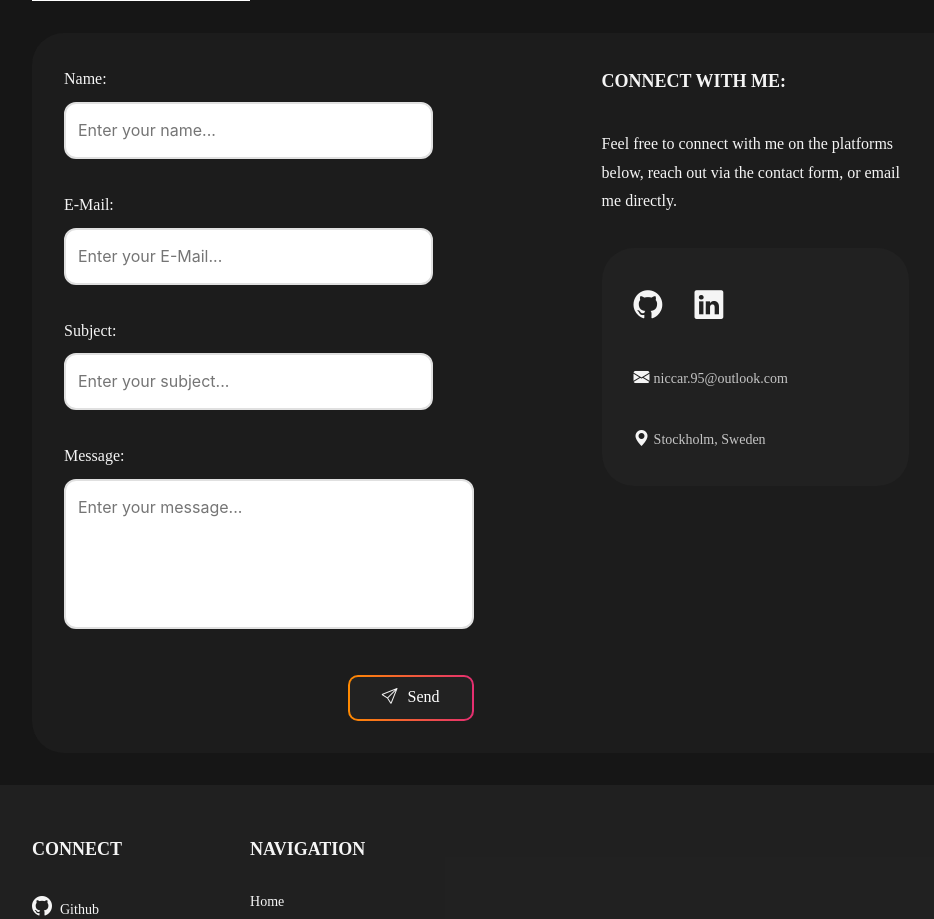
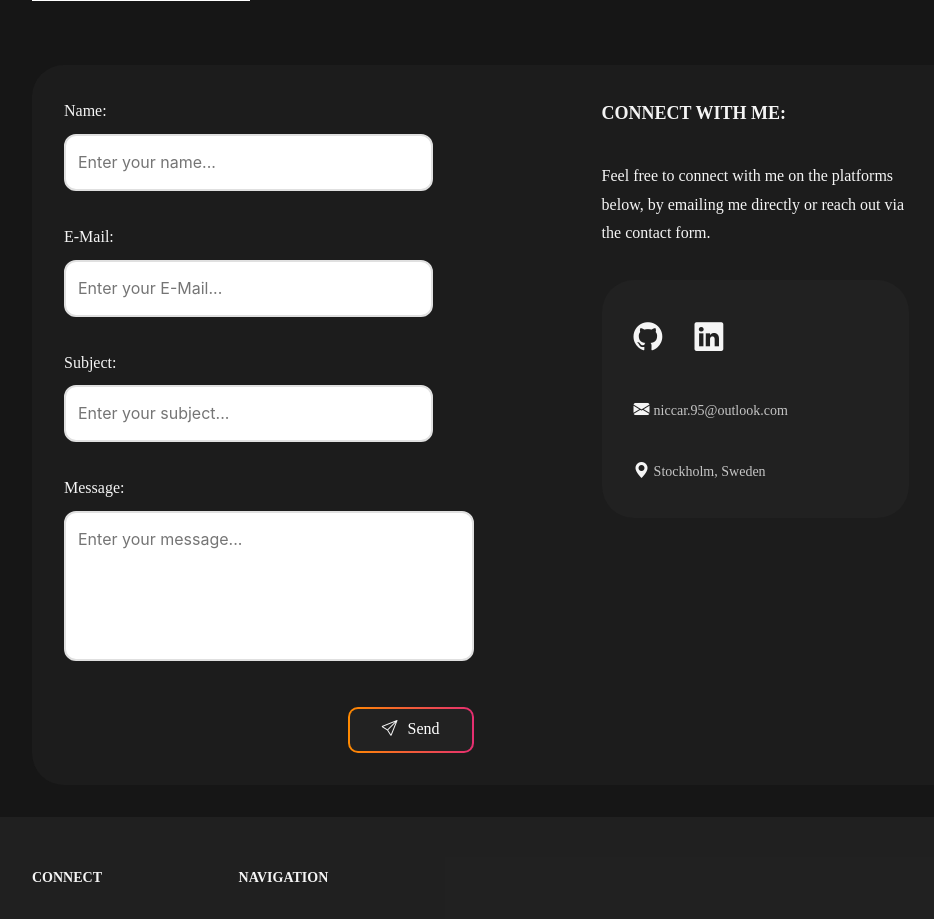
Before and after one commit to Niccar95/Portfolio-React, a React (Vite) app: page /contact in a window 1280 px wide. Shown: the part 160-1079 px from the top of the page, without its empty margins (64-998 px from the left). Built offline with nearby package versions, Linux system fonts and the light colour scheme; some icons are missing; a web font is replaced by a local one.

Commit message:
minor adjustments

```diff
--- a/src/locales/en.json
+++ b/src/locales/en.json
@@ -35,7 +35,7 @@
         "heading": "Contact",
         "social": {
           "title": "Connect with me:",
-          "description": "Feel free to connect with me on the platforms below, reach out via the contact form, or email me directly.",
+          "description": "Feel free to connect with me on the platforms below, by emailing me directly or reach out via the contact form.",
           "country": "Sweden"
         },
         "labels": {
--- a/src/locales/sv.json
+++ b/src/locales/sv.json
@@ -38,7 +38,7 @@
         "heading": "Kontakt",
         "social": {
           "title": "Ta kontakt med mig:",
-          "description": "Du är varmt välkommen att kontakta mig via plattformarna nedan, genom kontaktformuläret eller direkt via e-post.",
+          "description": "Du är varmt välkommen att kontakta mig via plattformarna nedan, direkt via e-post eller genom kontaktformuläret.",
           "country": "Sverige"
         },
         "labels": {
--- a/src/pages/Layout.tsx
+++ b/src/pages/Layout.tsx
@@ -162,9 +162,9 @@ const Layout = () => {
         <div className="footerContent">
           <section className="linksSection">
             <div className="linksContainer">
-              <h3 className="footerHeading">
+              <h4 className="footerHeading">
                 {t("footer.headings.connect").toUpperCase()}
-              </h3>
+              </h4>
               <ul className="linklist">
                 <motion.li whileHover={{ scale: 1.2 }}>
                   <NavLink to={"https://github.com/Niccar95"} target="_blank">
@@ -186,9 +186,9 @@ const Layout = () => {
               </ul>
             </div>
             <div className="linksContainer">
-              <h3 className="footerHeading">
+              <h4 className="footerHeading">
                 {t("footer.headings.navigation").toUpperCase()}
-              </h3>
+              </h4>
               <ul className="linklist">
                 <motion.li whileHover={{ scale: 1.2 }}>
                   <NavLink to={"/"}>{t("navigation.home")}</NavLink>
--- a/src/styles/_cards.scss
+++ b/src/styles/_cards.scss
@@ -177,6 +177,7 @@
               box-shadow: none;
               background-color: #222222e6;
               border-radius: 2rem;
+
             }
 
 
@@ -224,7 +225,7 @@
           gap: 2rem;
           padding: 2rem;
           box-shadow: none;
-          background-color: #222222e6;
+          background-color: #1c1c1c;
           border-radius: 2rem;
         }
 
--- a/src/styles/_hero.scss
+++ b/src/styles/_hero.scss
@@ -12,7 +12,6 @@
       justify-content: center;
       gap: 2rem;
       width: 70%;
-      margin-top: 20px;
     }
 
     @include large-desktop() {
--- a/src/styles/index.scss
+++ b/src/styles/index.scss
@@ -113,10 +113,10 @@ main {
   width: 100%;
   .projectsHeading, .homeHeading, .contactHeading, .aboutHeading {
     border-bottom: solid white 1px;
+    margin-bottom: 2rem;
 
     @include desktop() {
       width: 20%;
-      margin: 0;
     }
   }
 }
```
